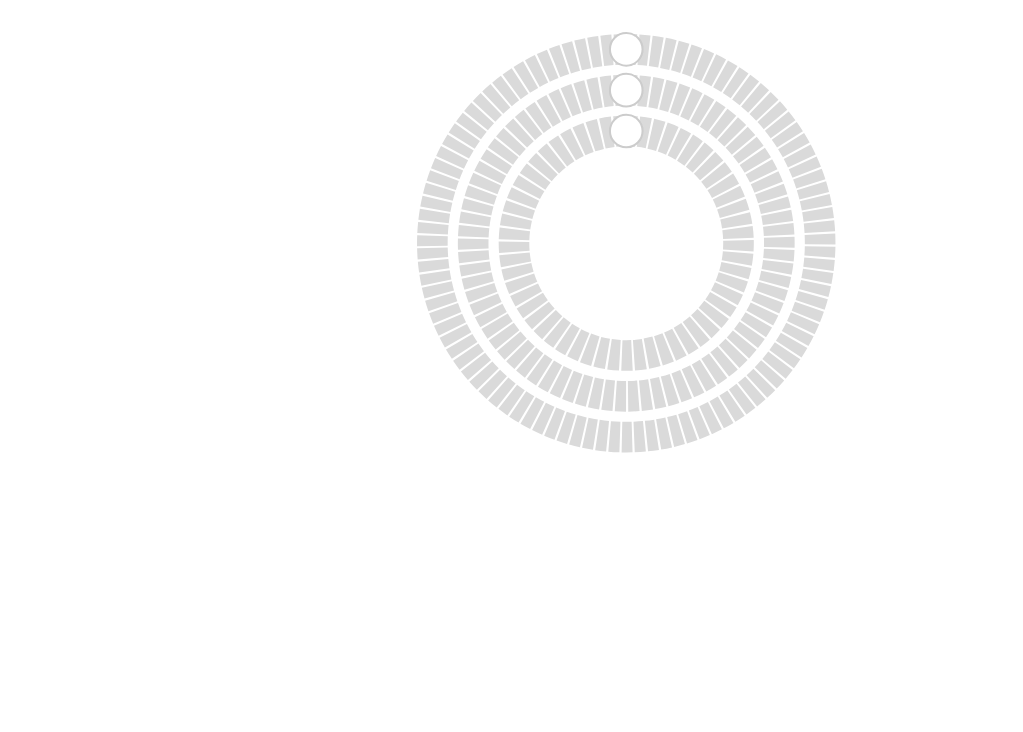
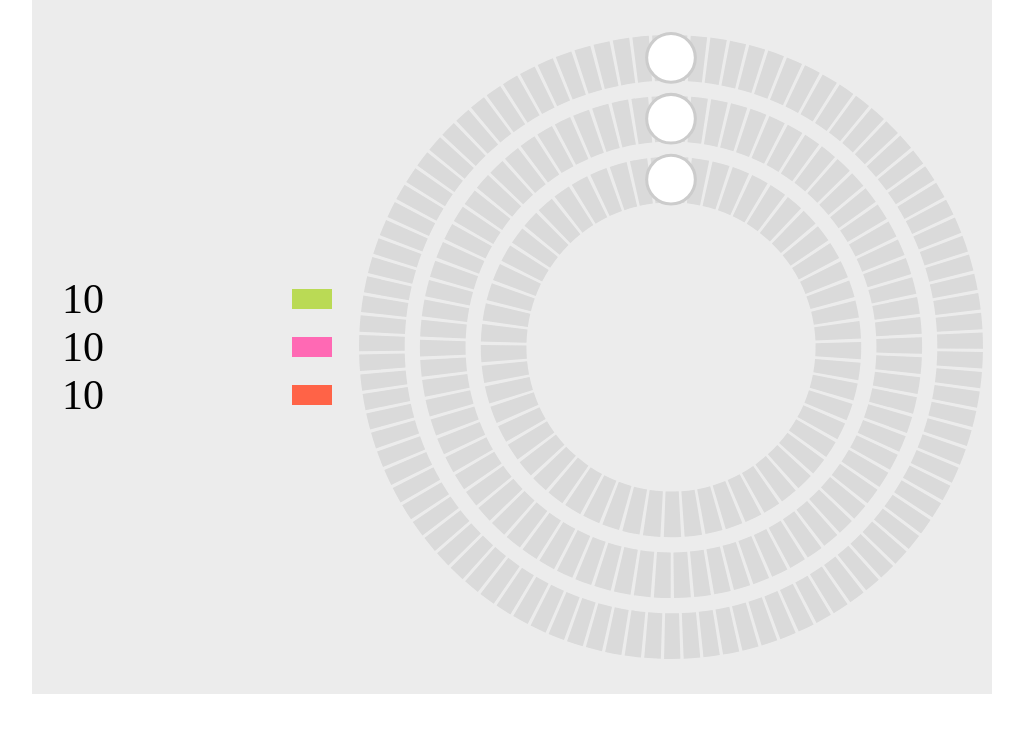
Before and after one commit to mitjapotocin/circular-slider, a website built with Parcel: page index.html in a window 1280 px wide. Shown: the whole page, without its empty margins (128-1151 px from the left). Built offline with nearby package versions, Linux system fonts and the light colour scheme.

Commit message:
Added legend value

```diff
--- a/src/js/CircularSlider.js
+++ b/src/js/CircularSlider.js
@@ -30,6 +30,20 @@ export default class CircularSlider {
 
   createCircle() {
     this.initialized ? this.selectSvgAndUpdate() : this.initializeFirstInstance()
+
+    //TODO: create separate method
+    this.legend = document.createElement('div')
+    this.legend.classList.add('legend-item')
+    this.legendValue = document.createElement('span')
+    this.legendValue.classList.add('legend-value')
+    this.legendColorIndicator = document.createElement('div')
+    this.legendColorIndicator.classList.add('legend-color-indicator')
+    this.legendColorIndicator.style.background = this.color
+
+    this.legendValue.innerHTML = this.minValue
+
+    this.legend.append(this.legendValue, this.legendColorIndicator)
+    this.legendContainer.append(this.legend)
 
     this.circleWrapper = document.createElementNS(this.svgNS, 'g')
     this.baseCircle = document.createElementNS(this.svgNS, 'circle')
@@ -126,10 +140,14 @@ export default class CircularSlider {
     this.setAttributes(this.indicatorCircle, {
       'stroke-dasharray': `${this.valueInCircumference} ${this.circumference - this.valueInCircumference}`,
     })
+
+    this.updatedValue = (this.eventAngle / (2 * Math.PI)) * this.range + this.minValue
+    this.legendValue.innerHTML = Math.round(this.updatedValue)
   }
 
   selectSvgAndUpdate() {
     this.sliderSvg = this.container.querySelector('.circular-slider-svg')
+    this.legendContainer = this.container.querySelector('.legend-container')
 
     if (this.svgSize > this.sliderSvg.getAttribute('height')) {
       this.setSvgSize()
--- a/src/scss/style.scss
+++ b/src/scss/style.scss
@@ -3,21 +3,55 @@ body {
 }
 
 .circular-slider-container {
-  max-width: 650px;
+  max-width: 900px;
   padding: 30px;
   margin: 0 auto;
-  display: flex;
+  background: #ececec;
+
+  @media only screen and (min-width: 640px) {
+    display: flex;
+  }
 
   .legend-container {
-    flex: 0 0 35%;
+    flex: 0 0 30%;
   }
 
   .slider-container {
-    flex: 0 0 65%;
+    flex: 0 0 70%;
 
     > svg {
       width: 100%;
       height: 100%;
     }
   }
+
+  .legend-value {
+    font-size: 42px;
+    margin-right: 22px;
+  }
+
+  .legend-container {
+    margin-bottom: 22px;
+    display: flex;
+    flex-direction: column;
+    justify-content: center;
+
+    @media only screen and (min-width: 640px) {
+      padding-right: 24px;
+      margin-bottom: 0;
+    }
+  }
+
+  .legend-item {
+    display: flex;
+    align-items: center;
+    position: relative;
+  }
+
+  .legend-color-indicator {
+    margin-left: auto;
+    display: inline-block;
+    width: 40px;
+    height: 20px;
+  }
 }
```
